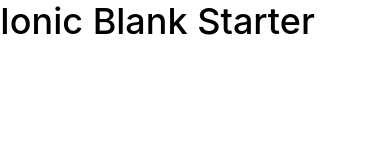
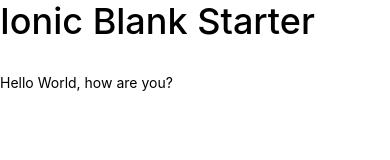
Before and after one commit to blackie0424/practice-ionic-1, a website: page www/index.html in a window 390 px wide. Drawn offline with Linux system fonts and the light colour scheme; some packages are replaced by stand-ins of ours; files that its build step writes are made by us from their sources.

Commit message:
add content

```diff
--- a/www/index.html
+++ b/www/index.html
@@ -27,7 +27,8 @@
       <ion-header-bar class="bar-stable">
         <h1 class="title">Ionic Blank Starter</h1>
       </ion-header-bar>
-      <ion-content>
+      <ion-content class="padding">
+        <p>Hello World, how are you?</p>
       </ion-content>
     </ion-pane>
   </body>
```
